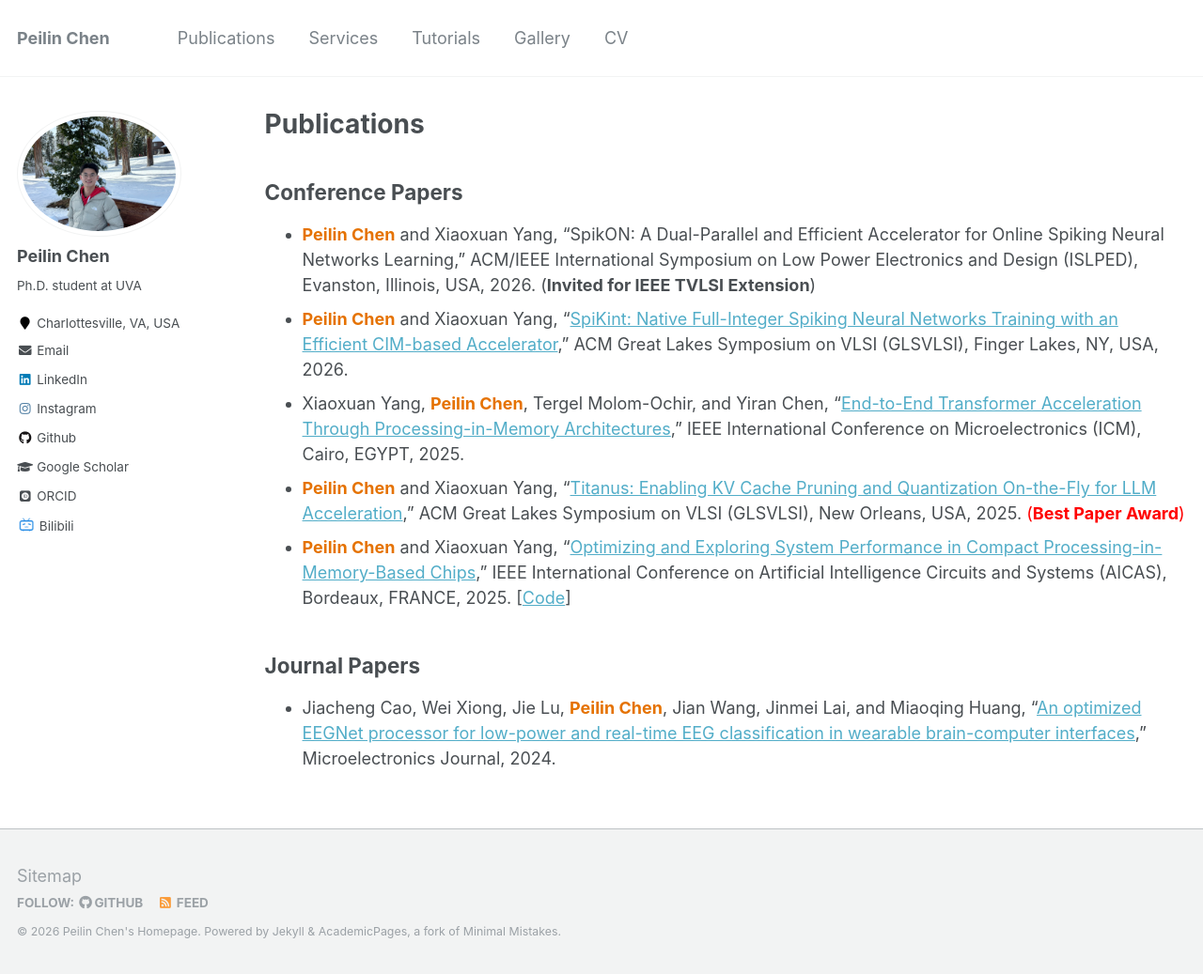
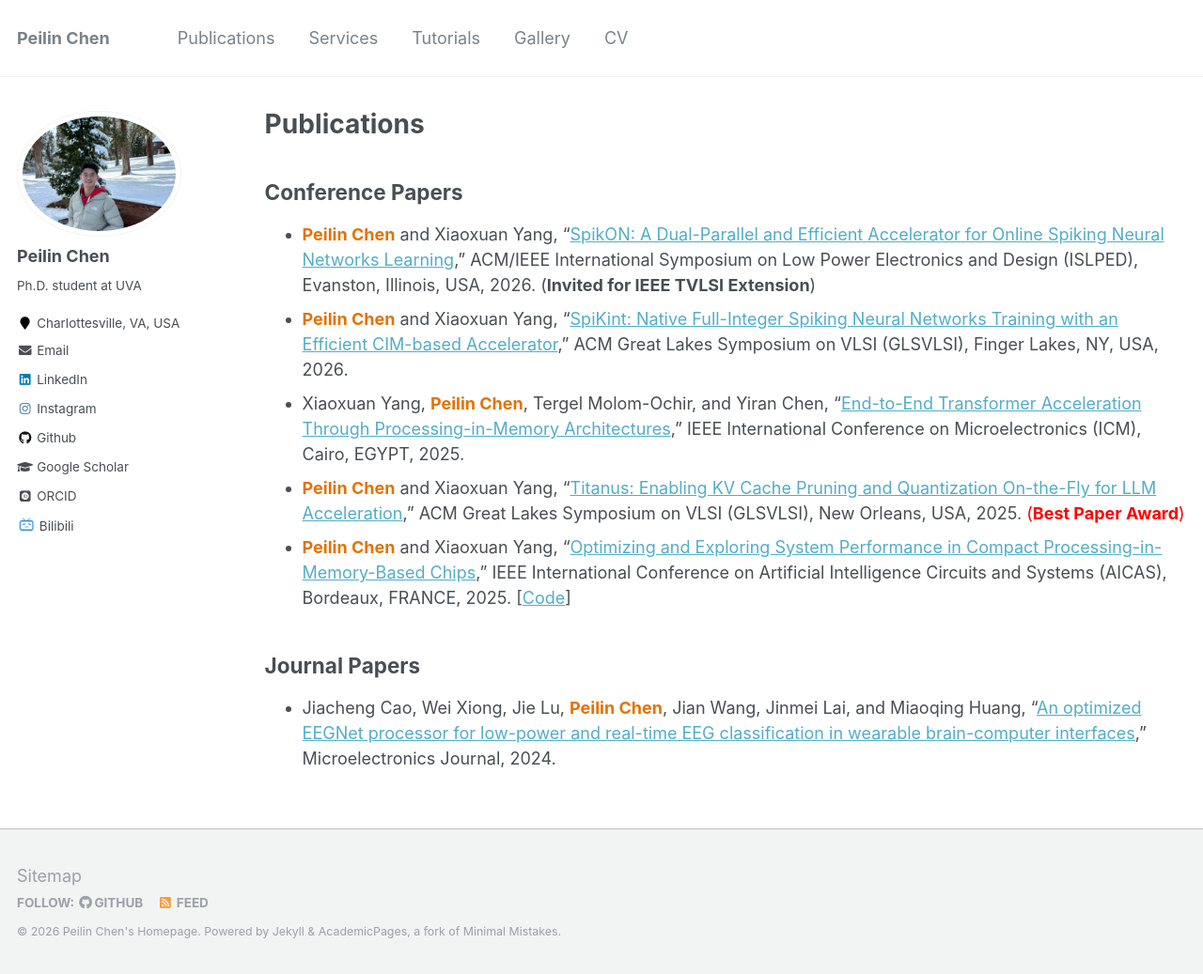
Before and after one commit to peilin-chen/peilin-chen.github.io, a Jekyll site: the page built from _pages/publications.md, in a window 1280 px wide and 1037 px high. Shown: the whole window at 94% size. Built offline with Jekyll 4.4.1, drawn with Linux system fonts in a browser that asks for light colours; some web fonts are replaced; part of the change alters nothing that is shown.

Commit message:
Add links to conference papers in publications.md
Added hyperlinks to conference paper titles for better accessibility.

```diff
--- a/_pages/publications.md
+++ b/_pages/publications.md
@@ -7,7 +7,7 @@ author_profile: true
 
 ## Conference Papers
 
-* <span style="color: #E57200;">**Peilin Chen**</span> and Xiaoxuan Yang, "SpikON: A Dual-Parallel and Efficient Accelerator for Online Spiking Neural Networks Learning," ACM/IEEE International Symposium on Low Power Electronics and Design (ISLPED), Evanston, Illinois, USA, 2026. (**Invited for IEEE TVLSI Extension**)
+* <span style="color: #E57200;">**Peilin Chen**</span> and Xiaoxuan Yang, "[SpikON: A Dual-Parallel and Efficient Accelerator for Online Spiking Neural Networks Learning](https://arxiv.org/abs/2606.30926)," ACM/IEEE International Symposium on Low Power Electronics and Design (ISLPED), Evanston, Illinois, USA, 2026. (**Invited for IEEE TVLSI Extension**)
 * <span style="color: #E57200;">**Peilin Chen**</span> and Xiaoxuan Yang, "[SpiKint: Native Full-Integer Spiking Neural Networks Training with an Efficient CIM-based Accelerator](https://dl.acm.org/doi/10.1145/3787109.3815248)," ACM Great Lakes Symposium on VLSI (GLSVLSI), Finger Lakes, NY, USA, 2026.
 * Xiaoxuan Yang, <span style="color: #E57200;">**Peilin Chen**</span>, Tergel Molom-Ochir, and Yiran Chen, "[End-to-End Transformer Acceleration Through Processing-in-Memory Architectures](https://ieeexplore.ieee.org/document/11322529)," IEEE International Conference on Microelectronics (ICM), Cairo, EGYPT, 2025.
 * <span style="color: #E57200;">**Peilin Chen**</span> and Xiaoxuan Yang, "[Titanus: Enabling KV Cache Pruning and Quantization On-the-Fly for LLM Acceleration](https://dl.acm.org/doi/full/10.1145/3716368.3735145)," ACM Great Lakes Symposium on VLSI (GLSVLSI), New Orleans, USA, 2025. <span style="color: red;">(**Best Paper Award**)</span>
```
